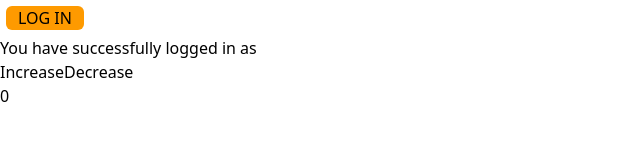
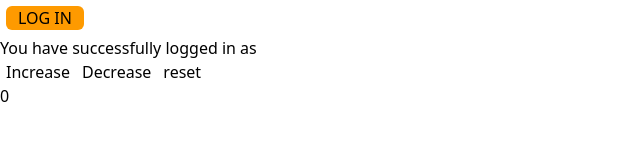
Before and after one commit to sammyyaws/react-tutorials, a React (Vite) app: page / in a window 1280 px wide. Shown: the top 160 px of the page, without its empty margins (0-640 px from the left). Built offline with nearby package versions, Linux system fonts and the light colour scheme.

Commit message:
Update: used descriminatd unions to type useReducer actions

```diff
--- a/src/components/StatesTyping/Reducer.tsx
+++ b/src/components/StatesTyping/Reducer.tsx
@@ -4,7 +4,15 @@ type Countstate={
     count:number;
 }
 
-type Action={type:"increase"} |{type:"decrease"}
+type resetAction={
+  type:'reset'
+}
+type updateAction={
+  type:'increase'| "decrease";
+  amount:number;
+}
+
+type mainAction=resetAction|updateAction
 
 
 
@@ -12,13 +20,15 @@ type Action={type:"increase"} |{type:"decrease"}
 const initialState={
     count:0,
 }
-const reducer=(state:Countstate,action:Action)=>{
+const reducer=(state:Countstate,action:mainAction)=>{
   switch (action.type){
     case "increase":
-        return {count:state.count+5}
+        return {count:state.count+action.amount}
 
      case "decrease":
-        return {count:state.count-5}
+        return {count:state.count-action.amount}
+      case "reset":
+      return initialState;
     default:
         return state;
 
@@ -31,8 +41,10 @@ function Reducer() {
 const [state,dispatch]=useReducer(reducer,initialState)
   return (
     <div>
-      <button onClick={()=>dispatch({type:"increase"})}> Increase</button>
-      <button  onClick={()=>dispatch({type:"decrease"})}>Decrease</button>
+      <button className="mx-1.5" onClick={()=>dispatch({type:"increase",amount:10})}> Increase</button>
+      <button className="mx-1.5" onClick={()=>dispatch({type:"decrease",amount:10})}>Decrease</button>
+        <button className="mx-1.5" onClick={()=>dispatch({type:"reset"})}>reset</button>
+
       <h1>{state.count}</h1>
     </div>
   )
```
